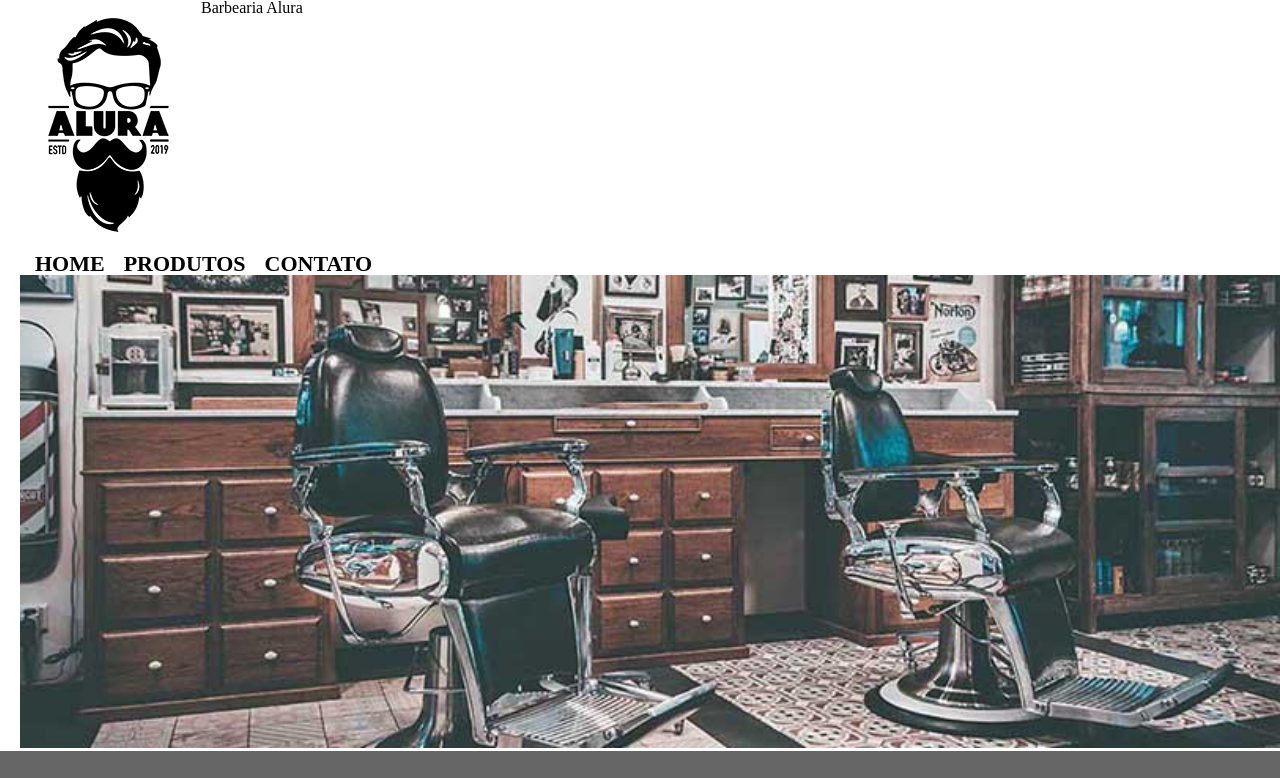
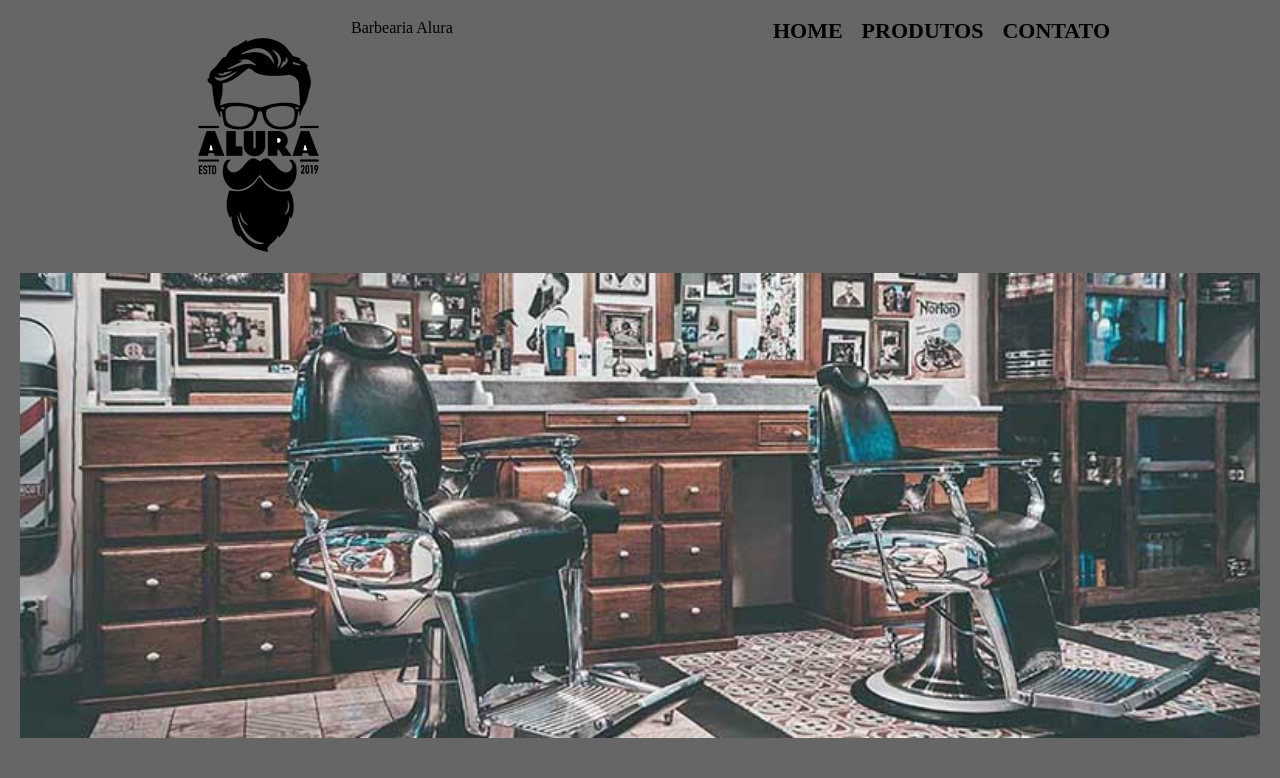
Before and after one commit to menestrel-mkmb/alura_barbearia, a plain HTML site: page index.html in a window 1280 px wide. Shown: the top 778 px of the page. Drawn offline with Linux system fonts and the light colour scheme.

Commit message:
+ reset.css; menu nav++;

```diff
--- a/index.html
+++ b/index.html
@@ -6,14 +6,15 @@
     <meta http-equiv="X-UA-Compatible" content="IE=edge">
     <meta name="viewport" content="width=device-width, initial-scale=1.0">
 
+    <link rel="stylesheet" href="reset.css">
     <link rel="stylesheet" href="style.css">
-    <link rel="stylesheet" href="reset.css">
 
     <title>Barbearia Alura</title>
 </head>
 
 <body>
     <header id="title_main">
+        <div class="div_menuBox">
             <h1 id="logoMenu"><img id="img_logoMenu" src="logo.png"><p id="p_titleMenu"> Barbearia Alura</p></h1>
 
             <nav>
@@ -23,6 +24,7 @@
                     <li><a href="contato.html">Contato</a></li>
                 </ul>
             </nav>
+        </div>
 
         <img id="img_banner" src="banner.jpg">
     </header>
--- a/produtos.css
+++ b/produtos.css
@@ -1,5 +1,6 @@
 header {
     background-color: #666;
+    padding: 20px;
 }
 
 #p_titleMenu {
@@ -18,6 +19,9 @@ header {
 
 nav {
     vertical-align: top;
+    position: absolute;
+    top: 0;
+    right: 0;
 }
 
 nav li {
--- a/style.css
+++ b/style.css
@@ -1,3 +1,14 @@
+header {
+    background-color: #666;
+    padding: 20px;
+}
+
+.div_menuBox {
+    width: 940px;
+    position: relative;
+    margin: 0 auto;
+}
+
 #p_titleMenu {
     display: inline;
     vertical-align: top;
@@ -14,6 +25,9 @@
 
 nav {
     vertical-align: top;
+    position: absolute;
+    top: 0;
+    right: 0;
 }
 
 nav li {
```
Also changed, not shown: contato.html (+3 -1 lines), produtos.html (+3 -1 lines). Lines whose indentation alone changed are shown as unchanged.
